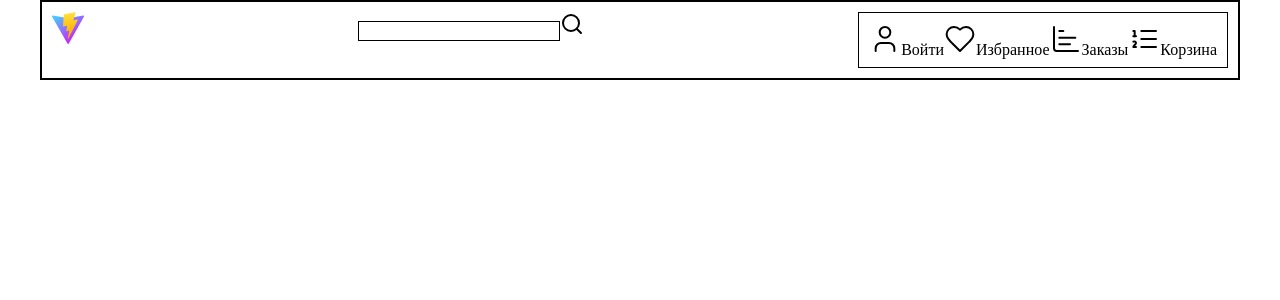
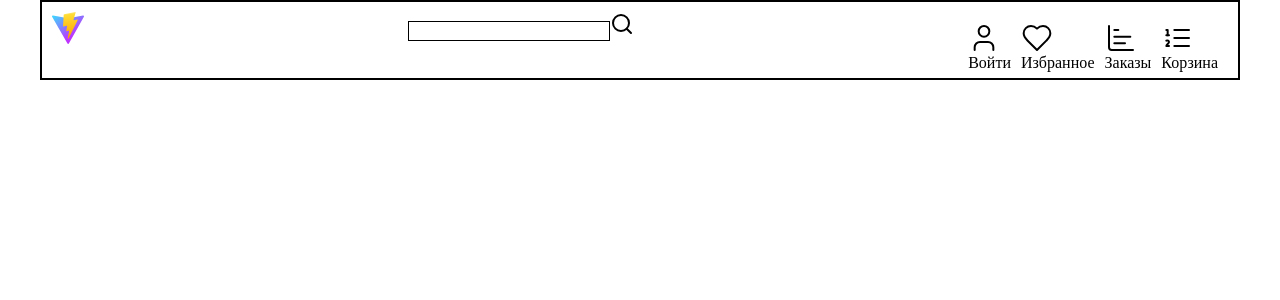
Before and after one commit to Lamstrong/SHOP, a React (Vite) app in the folder enternet-shop/: page / in a window 1280 px wide. Shown: the top 300 px of the page. Built offline with nearby package versions, Linux system fonts and the light colour scheme.

Commit message:
Работающие кнопки

```diff
--- a/enternet-shop/src/components/css/header.module.css
+++ b/enternet-shop/src/components/css/header.module.css
@@ -16,7 +16,5 @@
 }
 
 .componentNavBar {
-  display: flex;
-  border: 1px solid #000;
   padding: 10px;
 }
--- a/enternet-shop/src/components/ui/NavButton.tsx
+++ b/enternet-shop/src/components/ui/NavButton.tsx
@@ -1,5 +1,5 @@
 import { User, ChartBar, ListOrdered, Heart } from "lucide-react";
-
+import styles from "./ui_css_modules/navButton.module.css";
 const links = [
   {
     icon: User,
@@ -25,13 +25,9 @@ const links = [
 
 export default function NavButton() {
   return (
-    <div className="flex gap-8">
+    <div className={styles.navContainer}>
       {links.map(({ icon: Icon, label, href }) => (
-        <a
-          key={label}
-          href={href}
-          className="flex flex-col items-center text-black text-sm no-underline gap-1 hover:text-blue-500 transition"
-        >
+        <a key={label} href={href} className={styles.navItem}>
           <Icon size={32} strokeWidth={1.5} />
           <span className="mt-1">{label}</span>
         </a>
--- /dev/null
+++ b/enternet-shop/src/components/ui/ui_css_modules/navButton.module.css
@@ -0,0 +1,9 @@
+.navContainer {
+  display: flex;
+  gap: 10px;
+}
+
+.navItem {
+  display: flex;
+  flex-direction: column;
+}
```
